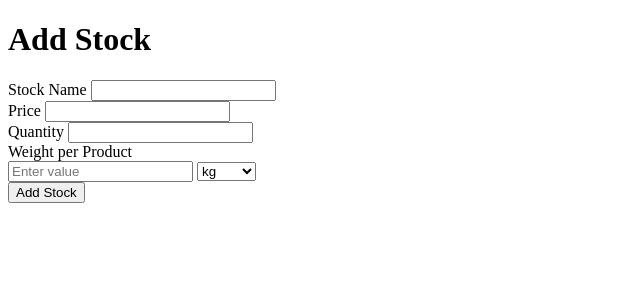
After one commit to Fahmithasirin/RapidXcel-Logistics, a Flask app: page /inventory/add in a window 1280 px wide. The commit adds this page. Shown: the top 300 px of the page, without its empty margins (0-640 px from the left). Run offline with Flask 3, Linux system fonts and the light colour scheme; the visitor is signed in with stand-in values (Sample User, id 1).

Commit message:
Inventory management

```diff
--- a/app/__init__.py
+++ b/app/__init__.py
@@ -2,7 +2,7 @@
 
 from flask import Flask
 from app.config import Config
-from app.extensions import db, migrate, login_manager
+from app.extensions import db, migrate, login_manager, mail
 from app.models import User  # Import the User model
 
 def create_app():
@@ -18,8 +18,11 @@ def create_app():
     login_manager.login_message_category = 'info'
 
     # Register blueprints
-    from app.routes import auth_bp
+    from app.routes import auth_bp, inventory_bp
     app.register_blueprint(auth_bp)
+    app.register_blueprint(inventory_bp)
+
+    mail.init_app(app)
 
     return app
 
--- a/app/config.py
+++ b/app/config.py
@@ -1,4 +1,10 @@
 import os
+
+MAIL_SERVER = 'smtp.gmail.com'
+MAIL_PORT = 587
+MAIL_USE_TLS = True
+MAIL_USERNAME = 'your-email@example.com'
+MAIL_PASSWORD = 'your-email-password'
 
 class Config:
     SECRET_KEY = os.getenv('SECRET_KEY', 'rapidxcel@2025')
--- a/app/routes.py
+++ b/app/routes.py
@@ -1,11 +1,13 @@
 from flask import Blueprint, render_template, request, redirect, url_for, flash, abort
 from app import db
-from app.models import User
+from app.models import Stock, User
 from flask_login import current_user, login_user, login_required, logout_user
 from email_validator import validate_email, EmailNotValidError
 from functools import wraps
+from app.extensions import format_currency
 
 auth_bp = Blueprint('auth', __name__)
+inventory_bp = Blueprint('inventory', __name__)
 
 # Role-based access control decorator
 def role_required(role):
@@ -29,6 +31,7 @@ def register():
     if request.method == 'POST':
         username = request.form['username']
         password = request.form['password']
+        name = request.form['name']
         role = request.form['role']
 
         try:
@@ -50,6 +53,7 @@ def register():
 
         new_user = User(username=username, role=role)
         new_user.set_password(password)
+        new_user.name = name
 
         db.session.add(new_user)
         db.session.commit()
@@ -96,7 +100,6 @@ def login():
             elif user.role == 'Courier Service':
                 return redirect(url_for('auth.courier_shipments'))
             else:
-                # Default redirection for unknown roles
                 flash('Role not recognized, redirecting to the main page.', 'info')
                 return redirect(url_for('auth.index'))
 
@@ -117,13 +120,18 @@ def logout():
 @auth_bp.route('/customer_orders')
 @role_required('Customer')
 def customer_orders():
-    # Your logic for handling customer orders goes here
     return render_template('customer_orders.html')
 
 @auth_bp.route('/inventory')
 @role_required('Inventory Manager')
 def inventory():
-    return render_template('inventory.html')
+    low_stock_threshold = 10
+    stocks = Stock.query.all()
+    for stock in stocks:
+        if stock.quantity < low_stock_threshold:
+            flash(f'Stock for {stock.stock_name} is low!', 'warning')
+        stock.formatted_price = format_currency(stock.price)  # Set an instance attribute
+    return render_template('inventory.html', stocks=stocks)
 
 @auth_bp.route('/supplier_monitor')
 @role_required('Supplier')
@@ -134,3 +142,79 @@ def supplier_monitor():
 @role_required('Courier Service')
 def courier_shipments():
     return render_template('courier_shipments.html')
+
+@inventory_bp.route('/inventory', methods=['GET'])
+@login_required
+def inventory_list():
+    stocks = Stock.query.all()
+    return render_template('inventory.html', stocks=stocks)
+
+# Add new stock
+@inventory_bp.route('/inventory/add', methods=['GET', 'POST'])
+@login_required
+def add_stock():
+    if request.method == 'POST':
+        try:
+            weight = float(request.form['weight'])
+            unit = request.form['unit']
+
+            if not all([request.form['stock_name'], request.form['price'], request.form['quantity'], weight, unit]):
+                flash('All fields are required!', 'danger')
+                return redirect('/inventory/add')
+
+            new_stock = Stock(
+                stock_name=request.form['stock_name'],
+                price=float(request.form['price']),
+                quantity=int(request.form['quantity']),
+                weight=weight,
+                unit=unit
+            )
+            db.session.add(new_stock)
+            db.session.commit()
+            flash('Stock added successfully!', 'success')
+        except ValueError:
+            flash('Please enter valid data for all fields.', 'danger')
+
+        return redirect('/inventory')
+
+    return render_template('inventory/add_stock.html')
+
+# Update stock
+@inventory_bp.route('/inventory/edit/<int:stock_id>', methods=['GET', 'POST'])
+@login_required
+def edit_stock(stock_id):
+    stock = Stock.query.get_or_404(stock_id)
+    if request.method == 'POST':
+        try:
+            weight = float(request.form['weight'])
+            unit = request.form['unit']
+
+            if not all([request.form['stock_name'], request.form['price'], request.form['quantity'], weight, unit]):
+                flash('All fields are required!', 'danger')
+                return redirect(url_for('inventory.edit_stock', stock_id=stock_id))
+
+            stock.stock_name = request.form['stock_name']
+            stock.price = float(request.form['price'])
+            stock.quantity = int(request.form['quantity'])
+            stock.weight = weight
+            stock.unit = unit
+
+            db.session.commit()
+            flash('Stock updated successfully!', 'success')
+        except ValueError:
+            flash('Please enter valid data for all fields.', 'danger')
+
+        return redirect(url_for('inventory.inventory_list'))
+
+    return render_template('inventory/edit_stock.html', stock=stock)
+
+
+# Delete stock
+@inventory_bp.route('/inventory/delete/<int:stock_id>', methods=['POST'])
+@login_required
+def delete_stock(stock_id):
+    stock = Stock.query.get_or_404(stock_id)
+    db.session.delete(stock)
+    db.session.commit()
+    flash('Stock deleted successfully!', 'success')
+    return redirect(url_for('inventory.inventory_list'))
--- /dev/null
+++ b/app/templates/inventory/add_stock.html
@@ -0,0 +1,33 @@
+{% extends "layout.html" %}
+{% block content %}
+<h1>Add Stock</h1>
+<form action="{{ url_for('inventory.add_stock') }}" method="POST">
+    <div class="form-group">
+        <label for="stock_name">Stock Name</label>
+        <input type="text" name="stock_name" class="form-control" required>
+    </div>
+    <div class="form-group">
+        <label for="price">Price</label>
+        <input type="number" name="price" class="form-control" required>
+    </div>
+    <div class="form-group">
+        <label for="quantity">Quantity</label>
+        <input type="number" name="quantity" class="form-control" required>
+    </div>
+    <div class="form-group">
+    <label for="weight">Weight per Product</label>
+    <div class="input-group">
+        <input type="number" name="weight" class="form-control" step="0.01" placeholder="Enter value" required>
+        <select name="unit" class="form-select" required>
+            <option value="kg">kg</option>
+            <option value="gram">gram</option>
+            <option value="pages">pages</option>
+            <option value="litre">l</option>
+            <option value="ml">ml</option>
+            <option value="metre">metre</option>
+        </select>
+    </div>
+</div>
+    <button type="submit" class="btn btn-primary">Add Stock</button>
+</form>
+{% endblock %}
--- a/app/templates/register.html
+++ b/app/templates/register.html
@@ -9,11 +9,14 @@
     <h1>Register</h1>
 
     <form method="POST" action="{{ url_for('auth.register') }}">
-        <label for="username">Username:</label>
+        <label for="username">Email:</label>
         <input type="text" id="username" name="username" required><br><br>
 
         <label for="password">Password:</label>
         <input type="password" id="password" name="password" required><br><br>
+
+        <label for="name">Name:</label>
+        <input type="text" id="name" name="name"><br><br>
 
         <label for="role">Role:</label>
         <select id="role" name="role" required>
```
Also changed, not shown: app/extensions.py (+22 -0 lines), app/models.py (+15 -0 lines), app/templates/inventory.html (+34 -15 lines), app/templates/inventory/edit_stock.html (added, +33 -0 lines), app/templates/login.html (+12 -0 lines).
